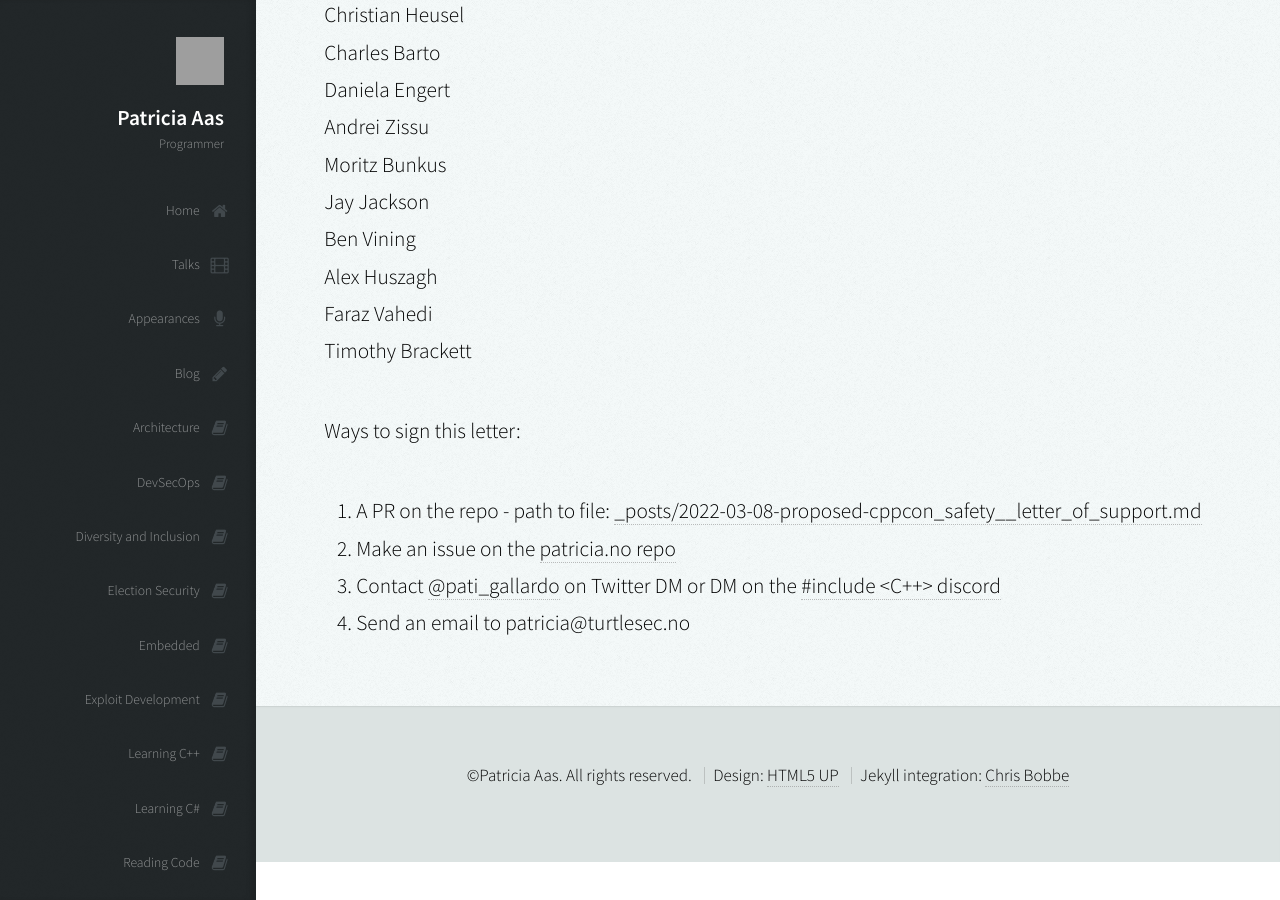
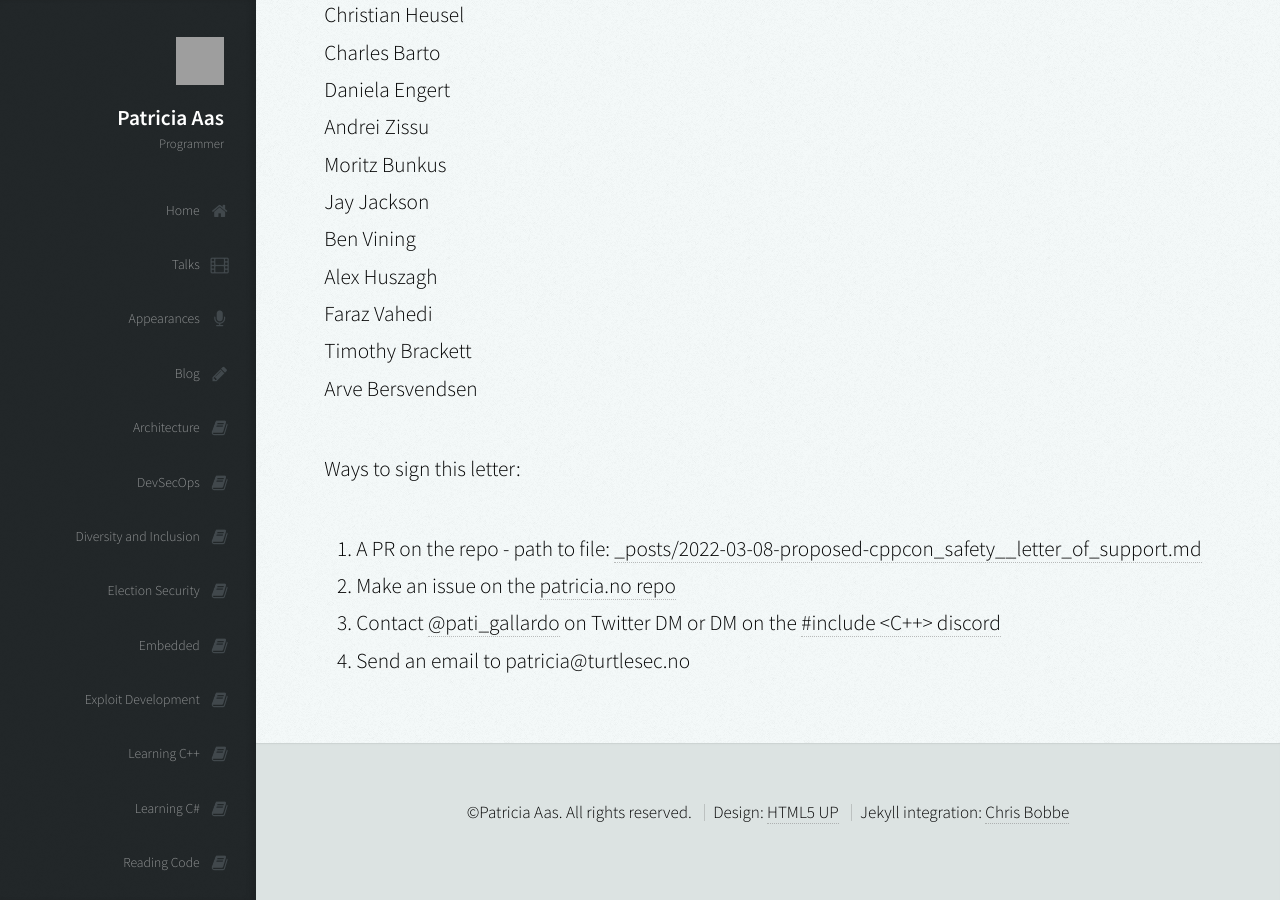
Before and after one commit to patricia-gallardo/patricia-gallardo.github.io, a Jekyll site: the page built from _posts/2022-03-08-proposed-cppcon_safety__letter_of_support.md, in a window 1280 px wide and 900 px high, scrolled down 7128 px. Built offline with Jekyll 4.4.1, drawn with Linux system fonts in a browser that asks for light colours; nearby versions of some CDN libraries; grey boxes are pictures that could not be loaded.

Commit message:
Update 2022-03-08-proposed-cppcon_safety__letter_of_support.md

```diff
--- a/_posts/2022-03-08-proposed-cppcon_safety__letter_of_support.md
+++ b/_posts/2022-03-08-proposed-cppcon_safety__letter_of_support.md
@@ -199,6 +199,7 @@ Ben Vining <br>
 Alex Huszagh <br>
 Faraz Vahedi <br>
 Timothy Brackett <br>
+Arve Bersvendsen <br>
 
 
 Ways to sign this letter:
```
